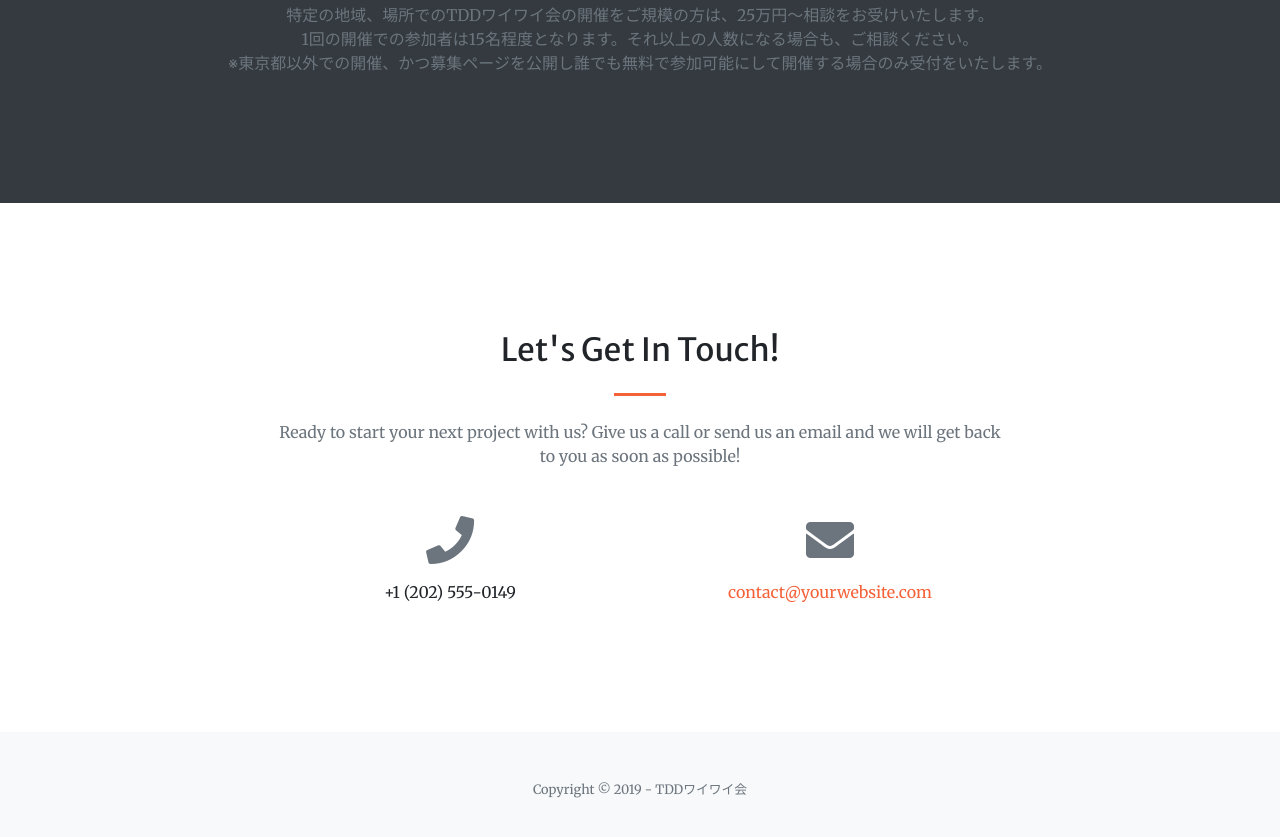
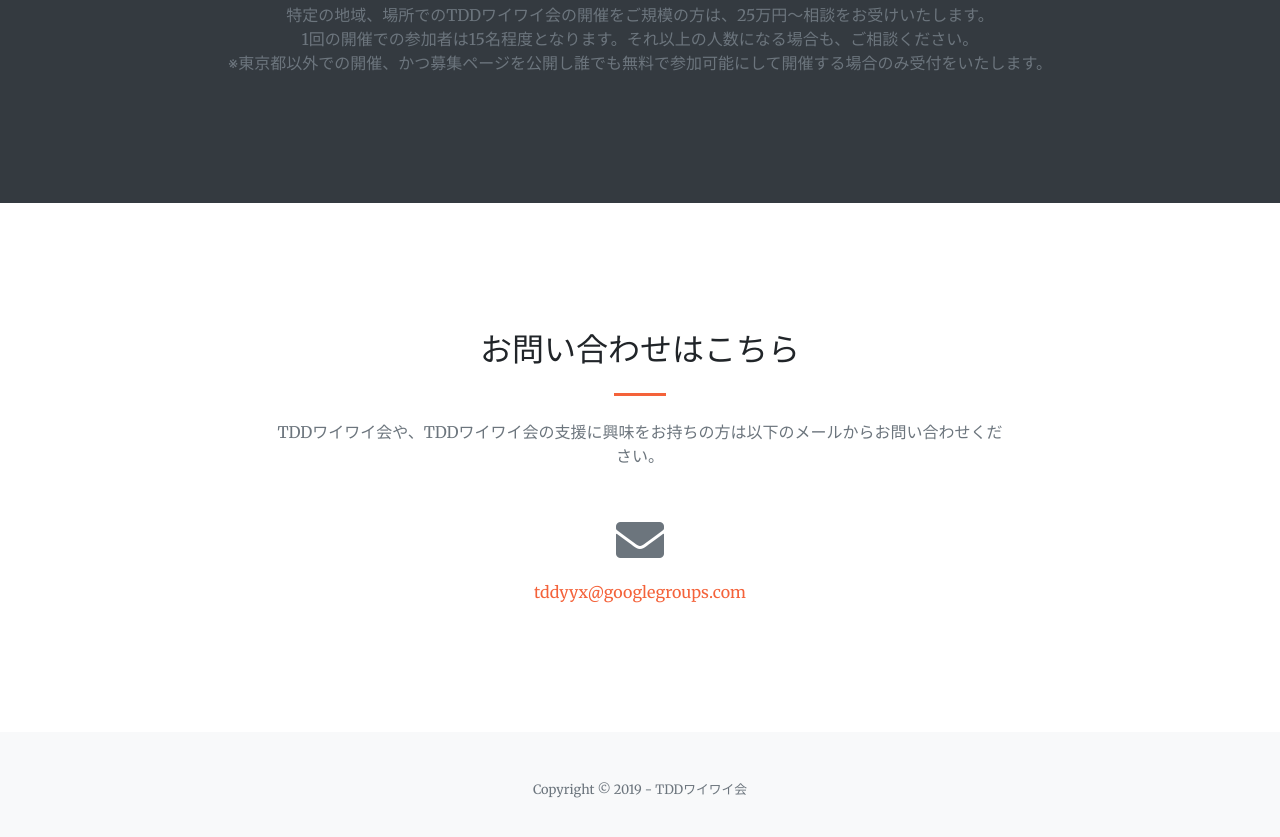
Before and after one commit to tddyyx/tddyyx.github.io, a website built with Parcel: page index.html in a window 1280 px wide. Shown: the part 3572-4409 px from the top of the page. Built offline with nearby package versions, Linux system fonts and the light colour scheme.

Commit message:
問い合わせのコンテンツを直した

```diff
--- a/index.html
+++ b/index.html
@@ -345,24 +345,19 @@
       <div class="container">
         <div class="row justify-content-center">
           <div class="col-lg-8 text-center">
-            <h2 class="mt-0">Let's Get In Touch!</h2>
+            <h2 class="mt-0">お問い合わせはこちら</h2>
             <hr class="divider my-4" />
             <p class="text-muted mb-5">
-              Ready to start your next project with us? Give us a call or send
-              us an email and we will get back to you as soon as possible!
+              TDDワイワイ会や、TDDワイワイ会の支援に興味をお持ちの方は以下のメールからお問い合わせください。
             </p>
           </div>
         </div>
-        <div class="row">
-          <div class="col-lg-4 ml-auto text-center">
-            <i class="fas fa-phone fa-3x mb-3 text-muted"></i>
-            <div>+1 (202) 555-0149</div>
-          </div>
-          <div class="col-lg-4 mr-auto text-center">
+        <div class="row justify-content-center">
+          <div class="col-lg-8 text-center">
             <i class="fas fa-envelope fa-3x mb-3 text-muted"></i>
             <!-- Make sure to change the email address in anchor text AND the link below! -->
-            <a class="d-block" href="mailto:contact@yourwebsite.com"
-              >contact@yourwebsite.com</a
+            <a class="d-block" href="mailto:tddyyx@googlegroups.com"
+              >tddyyx@googlegroups.com</a
             >
           </div>
         </div>
```
